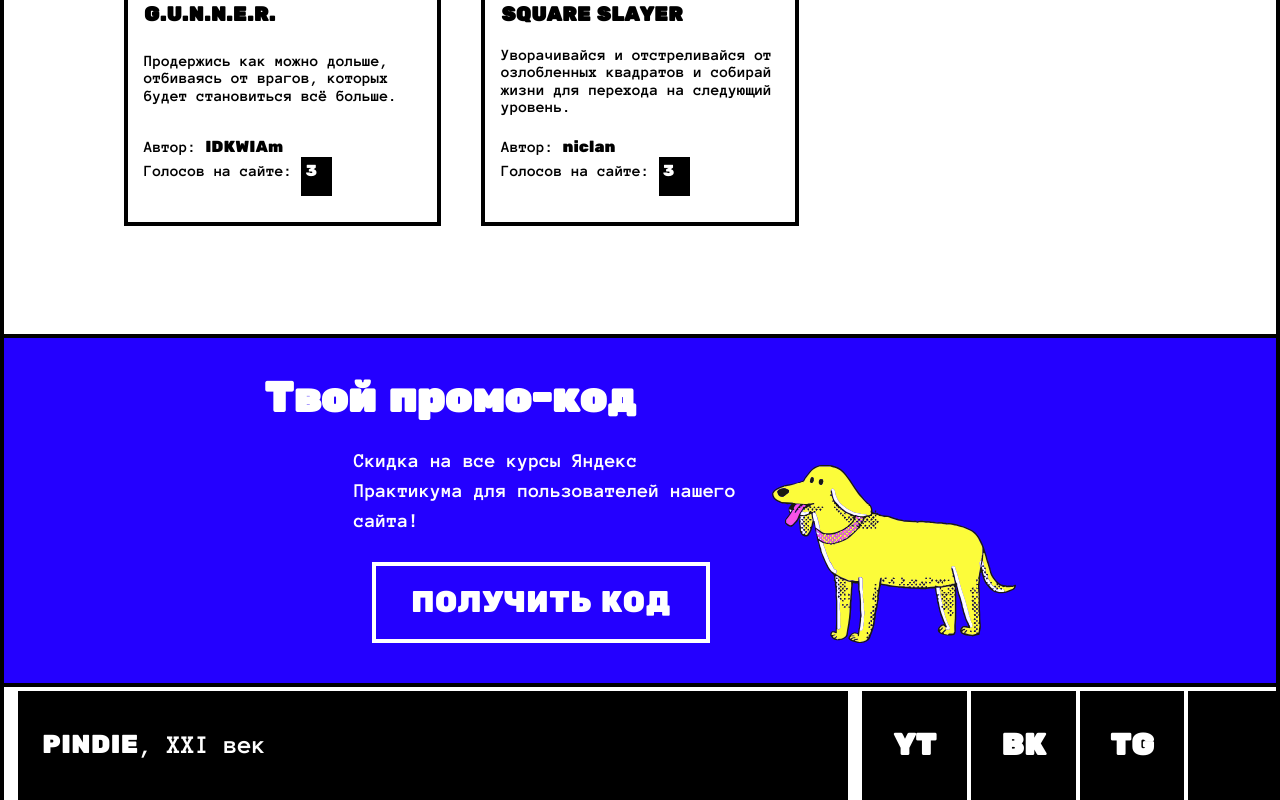
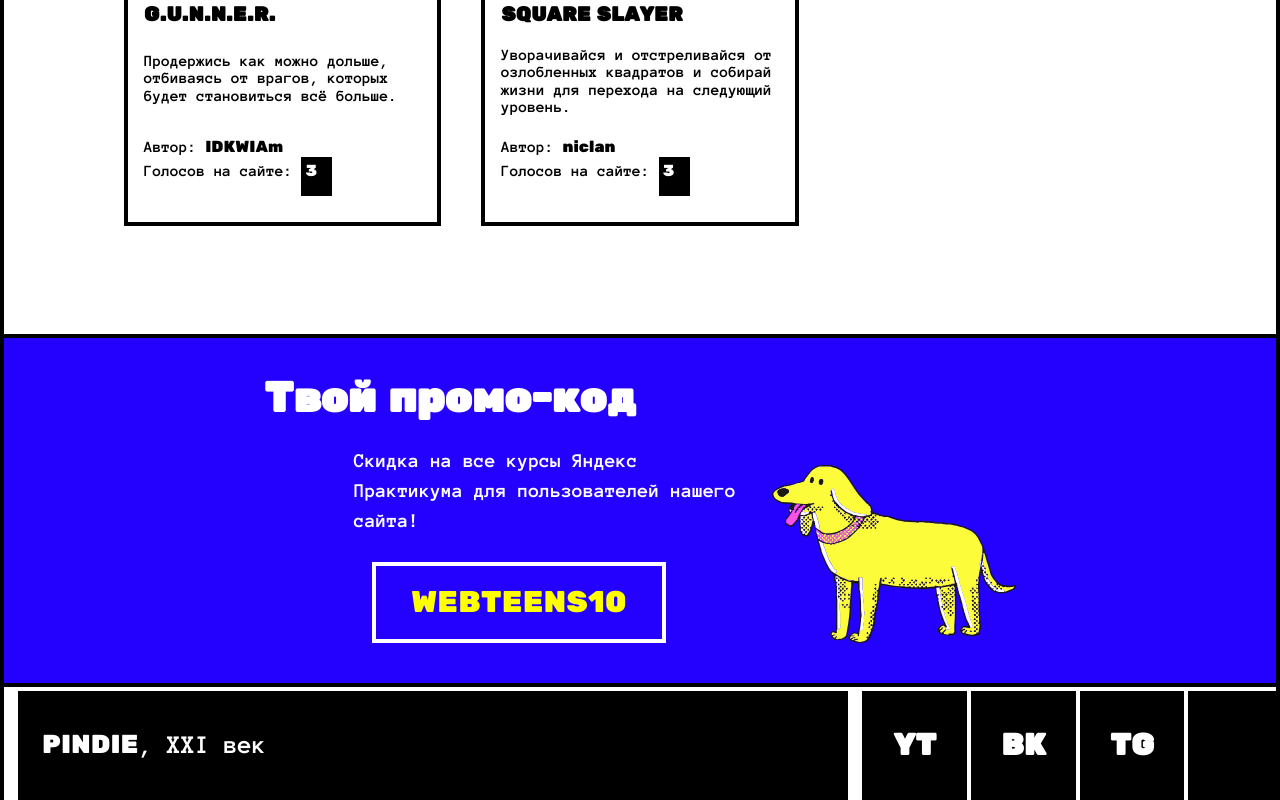
Before and after one commit to k0Daniel/YandexPracticumReact, a Next.js app: page / in a window 1280 px wide. Both pictures are taken after a click on the button "ПОЛУЧИТЬ КОД". Shown: the part 2992-3792 px from the top of the page. Built offline with nearby package versions, Linux system fonts and the light colour scheme.

Commit message:
add: promo code to Promo Component

```diff
--- a/app/Components/Promo/Promo.jsx
+++ b/app/Components/Promo/Promo.jsx
@@ -1,12 +1,21 @@
+'use client';
+import { useState } from 'react';
 import Styles from './Promo.module.css';
 
 export const Promo = () => {
+	const [codeIsVisible, setCodeIsVisible] = useState(false);
+	const handleButtonClick = () => {
+		setCodeIsVisible(true);
+	};
+
 	return (
 		<section className={Styles.promo}>
 			<div className={Styles['description-block']}>
 				<h2 className={Styles.title}>Твой промо-код</h2>
 				<p className={Styles.description}>Скидка на все курсы Яндекс Практикума для пользователей нашего сайта!</p>
-				<button className={`button ${Styles['promo__button']}`}>Получить код</button>
+				<button className={`button ${Styles['promo__button']}`} onClick={handleButtonClick}>
+					{codeIsVisible === true ? <span className={Styles["promo-code"]}>WEBTEENS10</span> : "Получить код"}
+				</button>
 			</div>
 			<img src='/images/promo-illustration.svg' alt='Собака' className={Styles.image} />
 		</section>
```
